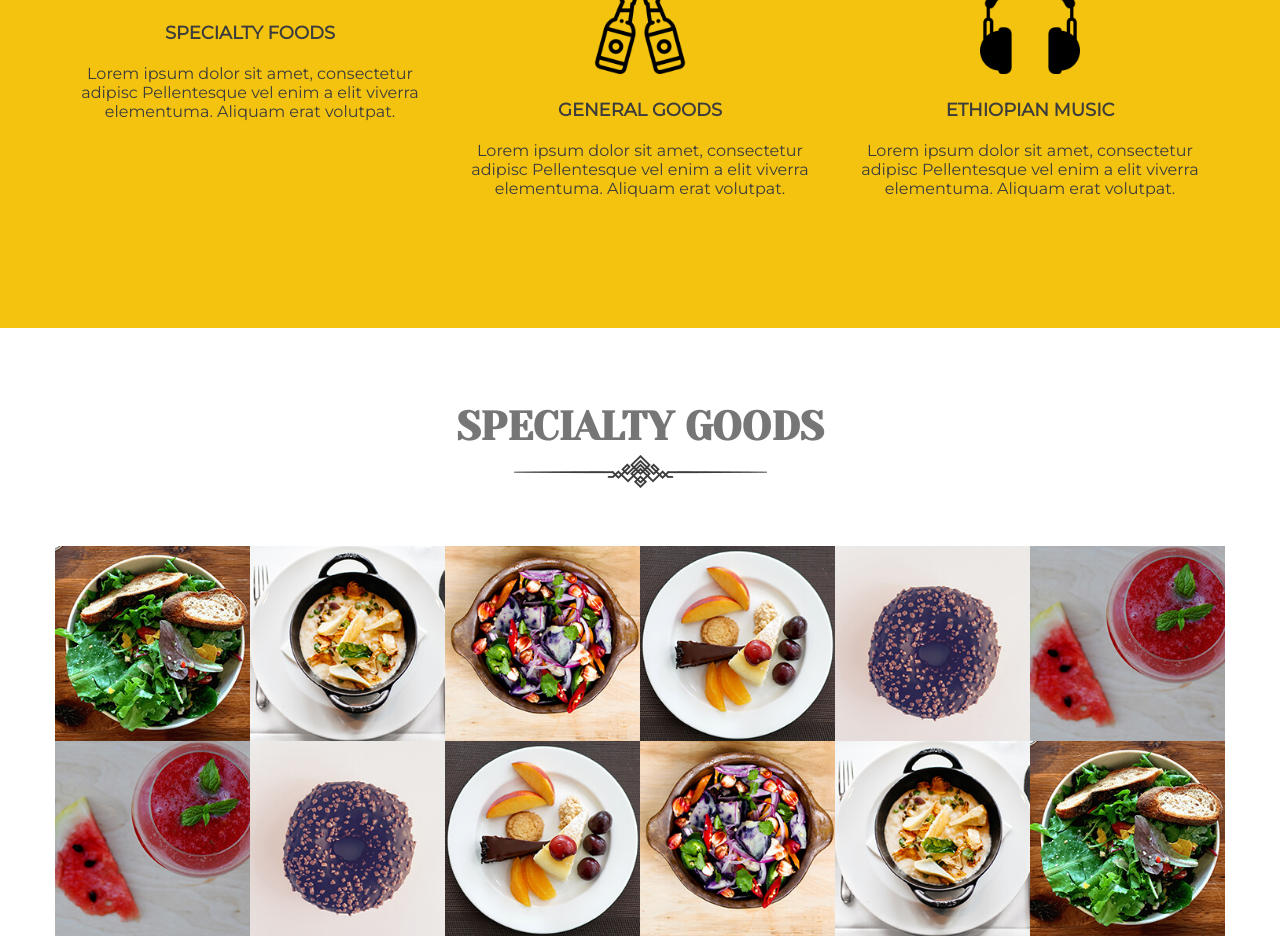
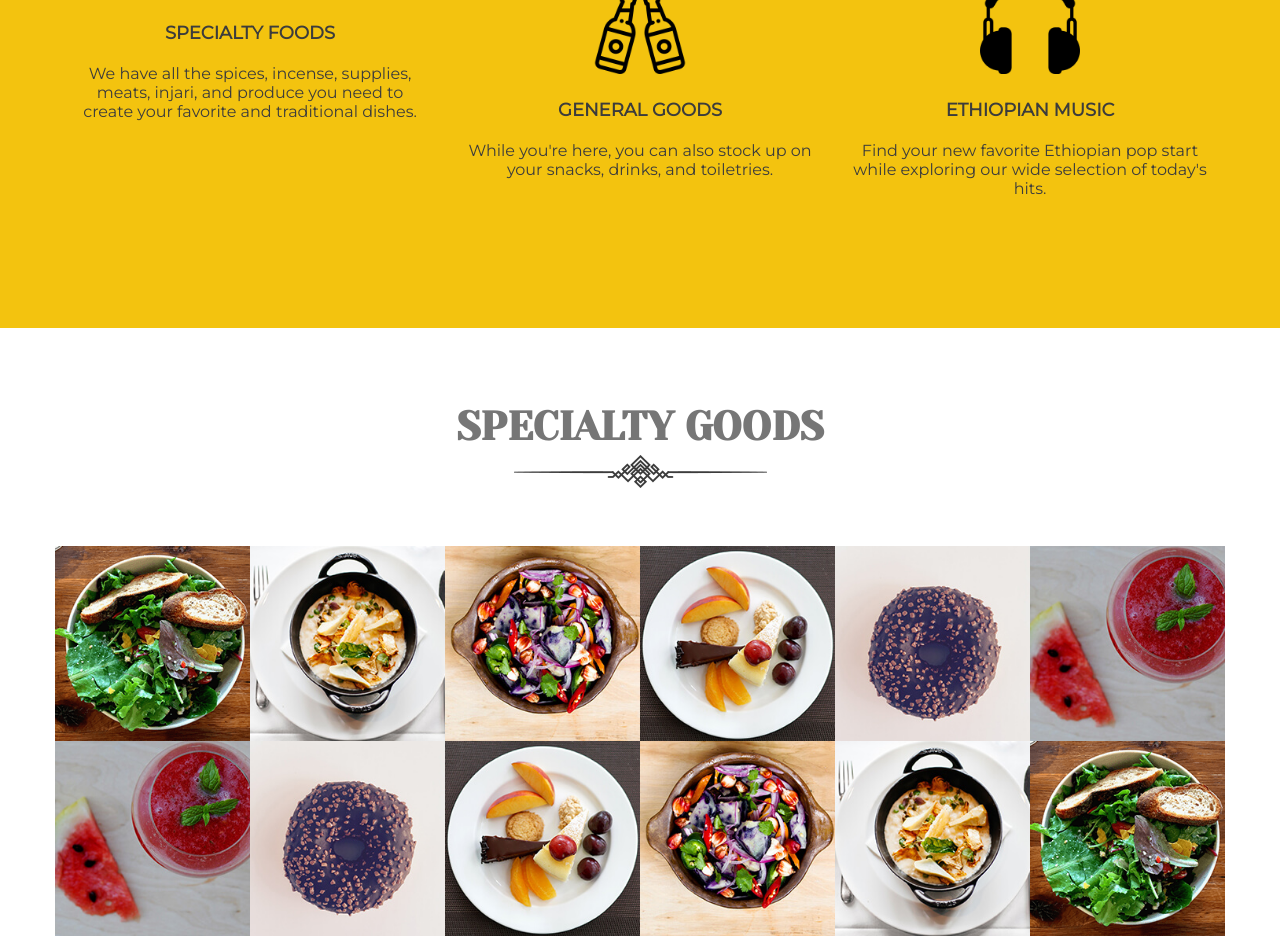
Before and after one commit to kwicz/merkato-ethiopian, a website: page index.html in a window 1280 px wide. Shown: the part 941-1880 px from the top of the page. Drawn offline with Linux system fonts and the light colour scheme; some packages are replaced by stand-ins of ours.

Commit message:
add copy to all the sections

```diff
--- a/index.html
+++ b/index.html
@@ -88,21 +88,21 @@
 						<div class="sinle_features wow slideInUp" data-wow-duration="1s">
 							<img class="icon" src="images/rice.png" alt="Rice Icon" />
 							<h5>Specialty Foods</h5>
-							<p>Lorem ipsum dolor sit amet, consectetur adipisc Pellentesque vel enim a elit viverra elementuma. Aliquam erat volutpat. </p>
+							<p>We have all the spices, incense, supplies, meats, injari, and produce you need to create your favorite and traditional dishes.</p>
 						</div>
 					</div>
 					<div class="col-md-4">
 						<div class="sinle_features wow slideInUp" data-wow-duration="1.5s">
 							<img class="icon" src="images/beer.png" alt="Bottle Icon" />
 							<h5>General Goods</h5>
-							<p>Lorem ipsum dolor sit amet, consectetur adipisc Pellentesque vel enim a elit viverra elementuma. Aliquam erat volutpat. </p>
+							<p>While you're here, you can also stock up on your snacks, drinks, and toiletries.</p>
 						</div>
 					</div>
 					<div class="col-md-4">
 						<div class="sinle_features wow slideInUp" data-wow-duration="2s">
 							<img class="icon" src="images/headphones.png" alt="Headphones Icon" />
 							<h5>Ethiopian Music</h5>
-							<p>Lorem ipsum dolor sit amet, consectetur adipisc Pellentesque vel enim a elit viverra elementuma. Aliquam erat volutpat. </p>
+							<p>Find your new favorite Ethiopian pop start while exploring our wide selection of today's hits.</p>
 						</div>
 					</div>
 				</div>
@@ -268,11 +268,10 @@
 							<div class="head_title text-center">
 								<h2>About us</h2>
 								<div class="separetor"></div>
-							</div>
-
-							<p>Merkato Ethiopian Food Store has all the spices, incense, supplies, meats, injari, and produce you need to create your favorite and traditional dishes. Grab a quick snack or stock up on supplies, you will find all you need at Merkato and Yadi will great you with a friendly smile.</p>
-						</div>
-					</div>
+									</div>
+										<p>Merkato Ethiopian Food Store has been owned and operated by Yadi Benti since 2008.  It it not only a place to find authentic Ethiopian dishes and ingredients, but also a place for community to gather. You will find all you need at Merkato and Yadi will always be there to greet you with a friendly smile.</p>
+									</div>
+								</div>
 
 					<div class="col-md-6 col-sm-12 col-xs-12 center_wrapper">
 						<div class="single_abouts wow slideInRight" data-wow-duration="2s">
```
